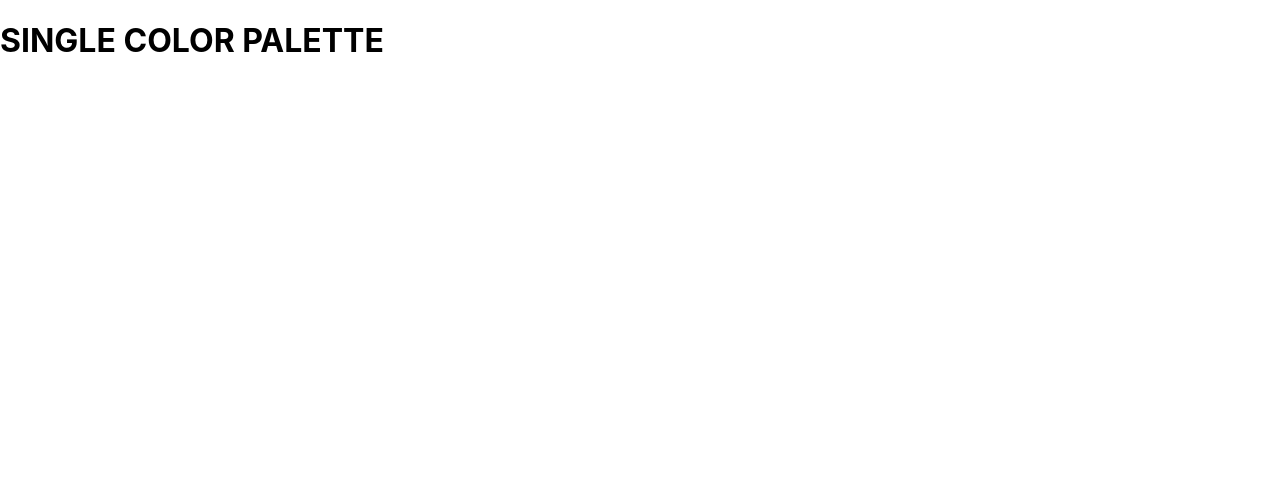
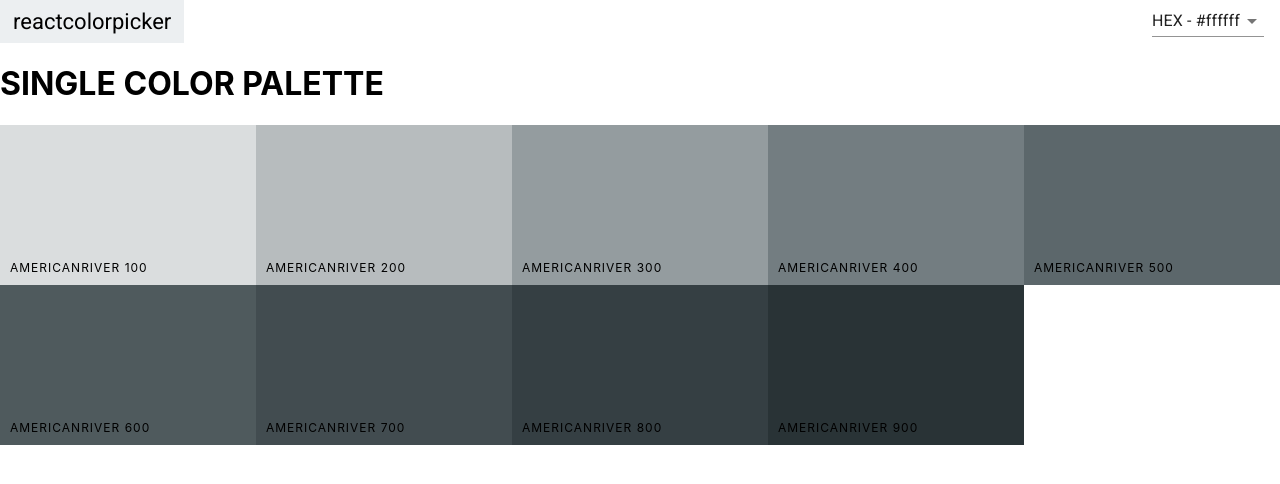
Before and after one commit to thisisashish-02/CiBYO---The-Color-App, a React (Create React App) app: page /palette/flat-ui-colors-american/americanriver in a window 1280 px wide. Shown: the top 484 px of the page. Built offline with nearby package versions, Linux system fonts and the light colour scheme.

Commit message:
Add Navbar and Footer to SingleColorPalette

```diff
--- a/src/App.js
+++ b/src/App.js
@@ -32,7 +32,13 @@ class App extends Component {
                 <Route
                     exact
                     path="/palette/:paletteId/:colorId"
-                    render={() => <SingleColorPalette />}
+                    render={routeProps => (
+                        <SingleColorPalette
+                            colorId={routeProps.match.params.colorId}
+                            palette={generatePalette(
+                                this.findPalette(routeProps.match.params.paletteId)
+                            )}
+                        />)}
                 />
             </Switch>
             // <div>
--- a/src/ColorBox.js
+++ b/src/ColorBox.js
@@ -16,7 +16,7 @@ class ColorBox extends Component {
         }, 1500);
     }
     render() {
-        const { name, background, moreUrl } = this.props;
+        const { name, background, moreUrl, showLink } = this.props;
         const { copied } = this.state;
         return (
             <CopyToClipboard text={background} onCopy={this.changeCopyState}>
@@ -34,9 +34,11 @@ class ColorBox extends Component {
                         </div>
                         <button className="copy-button">Copy</button>
                     </div>
-                    <Link to={moreUrl} onClick={e => e.stopPropagation()}>
-                        <span className="see-more">MORE</span>
-                    </Link>
+                    {showLink && (
+                        <Link to={moreUrl} onClick={e => e.stopPropagation()}>
+                            <span className="see-more">MORE</span>
+                        </Link>
+                    )}
                 </div>
             </CopyToClipboard>
         )
--- a/src/Navbar.js
+++ b/src/Navbar.js
@@ -24,13 +24,14 @@ class Navbar extends Component {
         this.setState({ open: false });
     }
     render() {
-        const { level, changeLevel } = this.props;
+        const { level, changeLevel, showingAllColors } = this.props;
         const { format } = this.state;
         return (
             <header className="Navbar">
                 <div className="logo">
                     <Link to="/">reactcolorpicker</Link>
                 </div>
+                {(showingAllColors &&
                     <div className="slider-container">
                         <span>Level: {level}</span>
                         <div className="slider">
@@ -43,6 +44,7 @@ class Navbar extends Component {
                             />
                         </div>
                     </div>
+                )}
                 <div className="select-container">
                     <Select value={format} onChange={this.handleFormatChange}>
                         <MenuItem value="hex">HEX - #ffffff</MenuItem>
--- a/src/Palette.js
+++ b/src/Palette.js
@@ -1,6 +1,7 @@
 import React, { Component } from 'react';
 import ColorBox from './ColorBox';
 import Navbar from './Navbar';
+import PaletteFooter from './PaletteFooter';
 import './Palette.css';
 
 class Palette extends Component {
@@ -25,6 +26,7 @@ class Palette extends Component {
                 name={color.name}
                 key={color.id}
                 moreUrl={`/palette/${id}/${color.id}`}
+                showLink
             />
         ));
         return (
@@ -33,14 +35,12 @@ class Palette extends Component {
                     level={level}
                     changeLevel={this.changeLevel}
                     handleChange={this.changeFormat}
+                    showingAllColors
                 />
                 <div className="Palette-colors">
                     {colorBoxes}
                 </div>
-                <footer className="Palette-footer">
-                    {paletteName}
-                    <span className="emoji">{emoji}</span>
-                </footer>
+                <PaletteFooter paletteName={paletteName} emoji={emoji} />
             </div>
         )
     }
--- /dev/null
+++ b/src/PaletteFooter.js
@@ -0,0 +1,13 @@
+import React from 'react';
+
+function PaletteFooter(props) {
+    const { paletteName, emoji } = props;
+    return (
+        <footer className="Palette-footer">
+            {paletteName}
+            <span className="emoji">{emoji}</span>
+        </footer>
+    );
+}
+
+export default PaletteFooter;
--- a/src/SingleColorPalette.js
+++ b/src/SingleColorPalette.js
@@ -1,10 +1,47 @@
 import React, { Component } from 'react';
+import ColorBox from './ColorBox';
+import Navbar from './Navbar';
+import PaletteFooter from './PaletteFooter';
 
 class SingleColorPalette extends Component {
+    constructor(props) {
+        super(props);
+        this._shades = this.gatherShades(this.props.palette, this.props.colorId);
+        this.state = { format: "hex" };
+        this.changeFormat = this.changeFormat.bind(this);
+    }
+    gatherShades(palette, colorToFilterBy) {
+        let shades = [];
+        let allColors = palette.colors;
+
+        for (let key in allColors) {
+            shades = shades.concat(
+                allColors[key].filter(color => color.id === colorToFilterBy)
+            )
+        }
+
+        return shades.slice(1);
+    }
+    changeFormat(val) {
+        this.setState({ format: val });
+    }
     render() {
+        const { format } = this.state;
+        const { paletteName, emoji } = this.props;
+        const colorBoxes = this._shades.map(color => (
+            <ColorBox
+                key={color.id}
+                name={color.name}
+                background={color[format]}
+                showLink={false}
+            />
+        ));
         return (
-            <div>
+            <div className="Palette">
+                <Navbar handleChange={this.changeFormat} showingAllColors={false} />
                 <h1>SINGLE COLOR PALETTE</h1>
+                <div className="Palette-colors">{colorBoxes}</div>
+                <PaletteFooter paletteName={paletteName} emoji={emoji} />
             </div>
         )
     }
```
Lines whose indentation alone changed are shown as unchanged.
